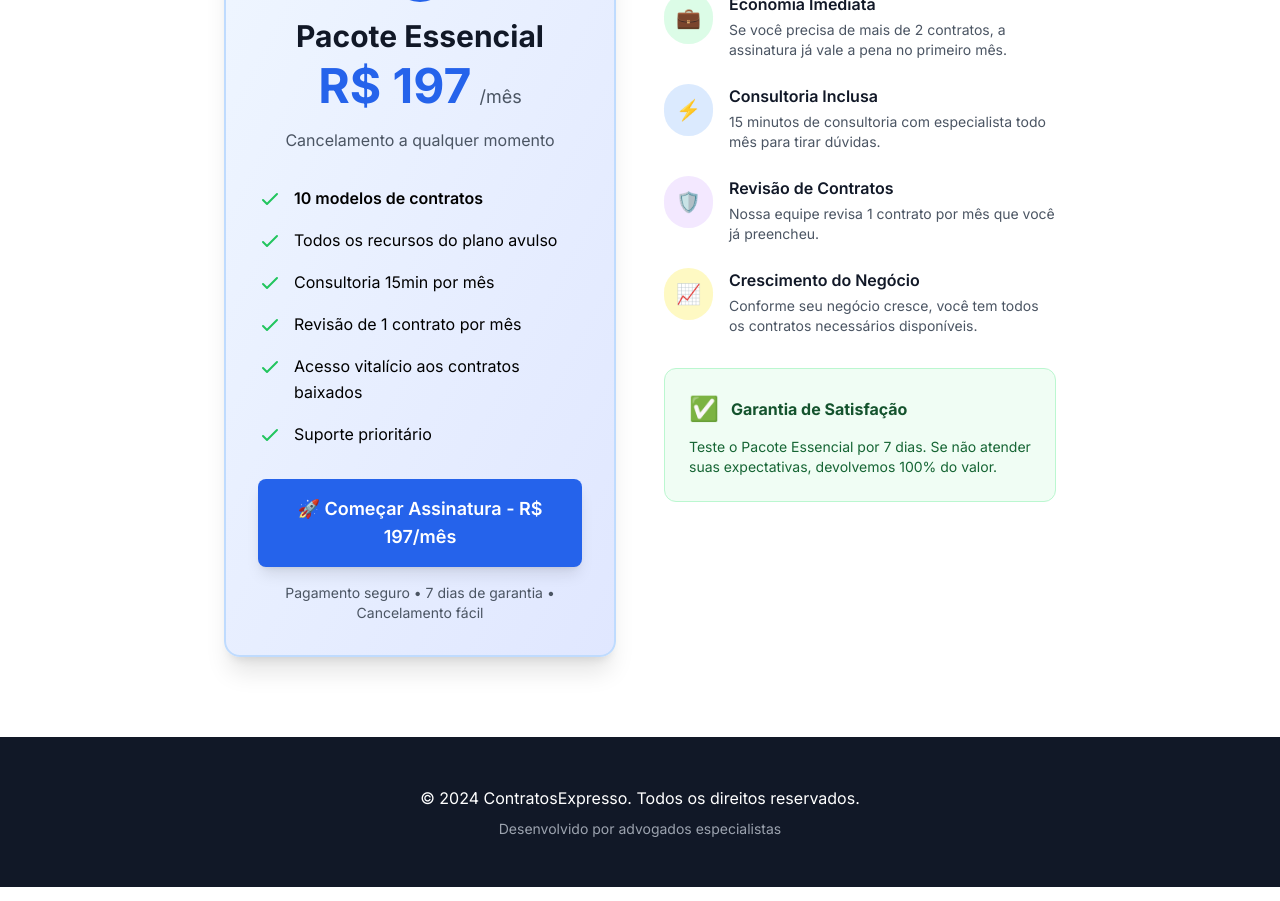
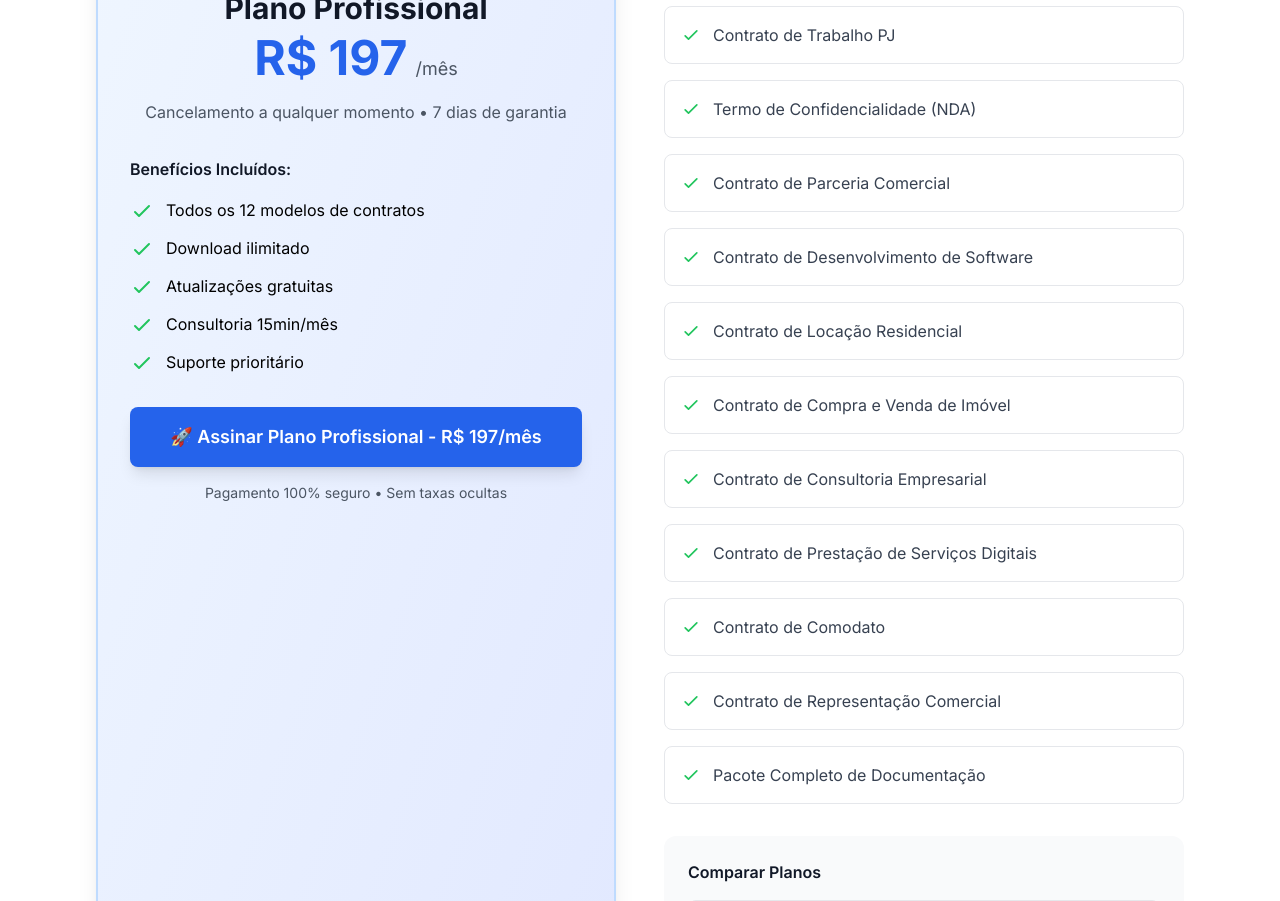
Before and after one commit to mestrereginaldo-site/contratosexpresso-site, a Next.js app: page /assinatura in a window 1280 px wide. Shown: the part 540-1441 px from the top of the page. Built offline with nearby package versions, Linux system fonts and the light colour scheme.

Commit message:
Update page.js

```diff
--- a/app/assinatura/page.js
+++ b/app/assinatura/page.js
@@ -1,7 +1,80 @@
+'use client'
+import { useSearchParams } from 'next/navigation'
 import Header from '../../components/Header'
 import Footer from '../../components/Footer'
+import Link from 'next/link'
+
+const planos = {
+  basico: {
+    nome: 'Plano Básico',
+    preco: 97,
+    descricao: 'Perfeito para profissionais autônomos e pequenos negócios',
+    beneficios: [
+      '5 modelos de contratos essenciais',
+      'Download ilimitado dos contratos',
+      'Atualizações gratuitas',
+      'Suporte por email'
+    ],
+    contratosInclusos: [
+      'Contrato de Prestação de Serviços',
+      'Contrato de Trabalho PJ',
+      'Termo de Confidencialidade (NDA)',
+      'Contrato de Parceria Comercial',
+      'Contrato de Locação Residencial'
+    ]
+  },
+  profissional: {
+    nome: 'Plano Profissional',
+    preco: 197,
+    descricao: 'Ideal para consultores e empresas em crescimento',
+    beneficios: [
+      'Todos os 12 modelos de contratos',
+      'Download ilimitado',
+      'Atualizações gratuitas',
+      'Consultoria 15min/mês',
+      'Suporte prioritário'
+    ],
+    contratosInclusos: [
+      'Contrato de Prestação de Serviços',
+      'Contrato de Trabalho PJ',
+      'Termo de Confidencialidade (NDA)',
+      'Contrato de Parceria Comercial',
+      'Contrato de Desenvolvimento de Software',
+      'Contrato de Locação Residencial',
+      'Contrato de Compra e Venda de Imóvel',
+      'Contrato de Consultoria Empresarial',
+      'Contrato de Prestação de Serviços Digitais',
+      'Contrato de Comodato',
+      'Contrato de Representação Comercial',
+      'Pacote Completo de Documentação'
+    ]
+  },
+  empresarial: {
+    nome: 'Plano Empresarial',
+    preco: 497,
+    descricao: 'Solução completa para empresas',
+    beneficios: [
+      'Todos os modelos de contratos + novos lançamentos',
+      'Download ilimitado para múltiplos usuários',
+      'Atualizações gratuitas',
+      'Consultoria 1h/mês',
+      'Suporte prioritário 24/7',
+      'Personalização de contratos'
+    ],
+    contratosInclusos: [
+      'Todos os 12 contratos profissionais',
+      'Novos contratos mensalmente',
+      'Contratos setoriais específicos',
+      'Modelos personalizados sob demanda'
+    ]
+  }
+}
 
 export default function Assinatura() {
+  const searchParams = useSearchParams()
+  const planoKey = searchParams.get('plano') || 'profissional'
+  const plano = planos[planoKey] || planos.profissional
+
   return (
     <main>
       <Header />
@@ -9,17 +82,17 @@ export default function Assinatura() {
       <section className="bg-gradient-to-br from-blue-600 to-blue-800 text-white py-12 md:py-20">
         <div className="max-w-7xl mx-auto px-4 sm:px-6 lg:px-8 text-center">
           <h1 className="text-3xl md:text-4xl lg:text-5xl font-bold mb-4 md:mb-6">
-            🎉 Assinatura Pacote Essencial
+            🎉 {plano.nome}
           </h1>
           <p className="text-lg md:text-xl text-blue-100 max-w-3xl mx-auto">
-            Acesso completo a todos os nossos modelos de contrato + benefícios exclusivos
+            {plano.descricao}
           </p>
         </div>
       </section>
 
       <section className="py-12 md:py-20 bg-white">
-        <div className="max-w-4xl mx-auto px-4 sm:px-6 lg:px-8">
-          <div className="grid md:grid-cols-2 gap-8 md:gap-12 items-start">
+        <div className="max-w-6xl mx-auto px-4 sm:px-6 lg:px-8">
+          <div className="grid lg:grid-cols-2 gap-12">
 
             {/* Card de Assinatura */}
             <div className="bg-gradient-to-br from-blue-50 to-indigo-100 rounded-2xl shadow-xl border-2 border-blue-200 p-8">
@@ -28,129 +101,95 @@ export default function Assinatura() {
                   <span className="text-2xl font-bold">🎯</span>
                 </div>
                 <h2 className="text-2xl md:text-3xl font-bold text-gray-900 mb-2">
-                  Pacote Essencial
+                  {plano.nome}
                 </h2>
                 <div className="mb-4">
-                  <span className="text-4xl md:text-5xl font-bold text-blue-600">R$ 197</span>
+                  <span className="text-4xl md:text-5xl font-bold text-blue-600">R$ {plano.preco}</span>
                   <span className="text-gray-600 ml-2 text-lg">/mês</span>
                 </div>
                 <p className="text-gray-600">
-                  Cancelamento a qualquer momento
+                  Cancelamento a qualquer momento • 7 dias de garantia
                 </p>
               </div>
 
-              <ul className="space-y-4 mb-8">
-                <li className="flex items-start">
+              <div className="mb-8">
+                <h3 className="font-semibold text-gray-900 mb-4">Benefícios Incluídos:</h3>
+                <ul className="space-y-3">
+                  {plano.beneficios.map((beneficio, index) => (
+                    <li key={index} className="flex items-start">
                       <svg className="w-6 h-6 text-green-500 mr-3 mt-0.5 flex-shrink-0" fill="none" stroke="currentColor" viewBox="0 0 24 24">
                         <path strokeLinecap="round" strokeLinejoin="round" strokeWidth={2} d="M5 13l4 4L19 7" />
                       </svg>
-                  <span className="font-semibold">10 modelos de contratos</span>
+                      <span>{beneficio}</span>
                     </li>
-                <li className="flex items-start">
-                  <svg className="w-6 h-6 text-green-500 mr-3 mt-0.5 flex-shrink-0" fill="none" stroke="currentColor" viewBox="0 0 24 24">
-                    <path strokeLinecap="round" strokeLinejoin="round" strokeWidth={2} d="M5 13l4 4L19 7" />
-                  </svg>
-                  <span>Todos os recursos do plano avulso</span>
-                </li>
-                <li className="flex items-start">
-                  <svg className="w-6 h-6 text-green-500 mr-3 mt-0.5 flex-shrink-0" fill="none" stroke="currentColor" viewBox="0 0 24 24">
-                    <path strokeLinecap="round" strokeLinejoin="round" strokeWidth={2} d="M5 13l4 4L19 7" />
-                  </svg>
-                  <span>Consultoria 15min por mês</span>
-                </li>
-                <li className="flex items-start">
-                  <svg className="w-6 h-6 text-green-500 mr-3 mt-0.5 flex-shrink-0" fill="none" stroke="currentColor" viewBox="0 0 24 24">
-                    <path strokeLinecap="round" strokeLinejoin="round" strokeWidth={2} d="M5 13l4 4L19 7" />
-                  </svg>
-                  <span>Revisão de 1 contrato por mês</span>
-                </li>
-                <li className="flex items-start">
-                  <svg className="w-6 h-6 text-green-500 mr-3 mt-0.5 flex-shrink-0" fill="none" stroke="currentColor" viewBox="0 0 24 24">
-                    <path strokeLinecap="round" strokeLinejoin="round" strokeWidth={2} d="M5 13l4 4L19 7" />
-                  </svg>
-                  <span>Acesso vitalício aos contratos baixados</span>
-                </li>
-                <li className="flex items-start">
-                  <svg className="w-6 h-6 text-green-500 mr-3 mt-0.5 flex-shrink-0" fill="none" stroke="currentColor" viewBox="0 0 24 24">
-                    <path strokeLinecap="round" strokeLinejoin="round" strokeWidth={2} d="M5 13l4 4L19 7" />
-                  </svg>
-                  <span>Suporte prioritário</span>
-                </li>
+                  ))}
                 </ul>
+              </div>
 
               <button className="w-full bg-blue-600 text-white py-4 px-6 rounded-lg hover:bg-blue-700 transition-colors font-semibold text-lg shadow-lg mb-4">
-                🚀 Começar Assinatura - R$ 197/mês
+                🚀 Assinar {plano.nome} - R$ {plano.preco}/mês
               </button>
 
               <p className="text-center text-sm text-gray-600">
-                Pagamento seguro • 7 dias de garantia • Cancelamento fácil
+                Pagamento 100% seguro • Sem taxas ocultas
               </p>
             </div>
 
-            {/* Benefícios Adicionais */}
+            {/* Detalhes do Plano */}
             <div>
               <h3 className="text-2xl font-bold text-gray-900 mb-6">
-                Por que assinar o Pacote Essencial?
+                Contratos Incluídos
               </h3>
 
-              <div className="space-y-6">
-                <div className="flex items-start">
-                  <div className="bg-green-100 p-3 rounded-full mr-4">
-                    <span className="text-green-600 text-xl">💼</span>
+              <div className="grid gap-4 mb-8">
+                {plano.contratosInclusos.map((contrato, index) => (
+                  <div key={index} className="flex items-center p-4 bg-white border border-gray-200 rounded-lg">
+                    <svg className="w-5 h-5 text-green-500 mr-3 flex-shrink-0" fill="none" stroke="currentColor" viewBox="0 0 24 24">
+                      <path strokeLinecap="round" strokeLinejoin="round" strokeWidth={2} d="M5 13l4 4L19 7" />
+                    </svg>
+                    <span className="text-gray-700">{contrato}</span>
                   </div>
-                  <div>
-                    <h4 className="font-semibold text-gray-900 mb-1">Economia Imediata</h4>
-                    <p className="text-gray-600 text-sm">
-                      Se você precisa de mais de 2 contratos, a assinatura já vale a pena no primeiro mês.
-                    </p>
-                  </div>
+                ))}
               </div>
 
-                <div className="flex items-start">
-                  <div className="bg-blue-100 p-3 rounded-full mr-4">
-                    <span className="text-blue-600 text-xl">⚡</span>
+              {/* Comparação de Planos */}
+              <div className="bg-gray-50 rounded-xl p-6">
+                <h4 className="font-semibold text-gray-900 mb-4">Comparar Planos</h4>
+                <div className="space-y-3">
+                  {Object.entries(planos).map(([key, plan]) => (
+                    <Link
+                      key={key}
+                      href={`/assinatura?plano=${key}`}
+                      className={`block border rounded-lg p-4 transition-all ${
+                        planoKey === key
+                          ? 'border-blue-600 bg-blue-50'
+                          : 'border-gray-200 hover:border-blue-400'
+                      }`}
+                    >
+                      <div className="flex justify-between items-center">
+                        <div>
+                          <h5 className="font-semibold text-gray-900">{plan.nome}</h5>
+                          <p className="text-gray-600 text-sm">R$ {plan.preco}/mês</p>
                         </div>
-                  <div>
-                    <h4 className="font-semibold text-gray-900 mb-1">Consultoria Inclusa</h4>
-                    <p className="text-gray-600 text-sm">
-                      15 minutos de consultoria com especialista todo mês para tirar dúvidas.
-                    </p>
+                        {planoKey === key && (
+                          <span className="bg-blue-600 text-white px-3 py-1 rounded-full text-sm">
+                            Selecionado
+                          </span>
+                        )}
                       </div>
-                </div>
-
-                <div className="flex items-start">
-                  <div className="bg-purple-100 p-3 rounded-full mr-4">
-                    <span className="text-purple-600 text-xl">🛡️</span>
-                  </div>
-                  <div>
-                    <h4 className="font-semibold text-gray-900 mb-1">Revisão de Contratos</h4>
-                    <p className="text-gray-600 text-sm">
-                      Nossa equipe revisa 1 contrato por mês que você já preencheu.
-                    </p>
-                  </div>
-                </div>
-
-                <div className="flex items-start">
-                  <div className="bg-yellow-100 p-3 rounded-full mr-4">
-                    <span className="text-yellow-600 text-xl">📈</span>
-                  </div>
-                  <div>
-                    <h4 className="font-semibold text-gray-900 mb-1">Crescimento do Negócio</h4>
-                    <p className="text-gray-600 text-sm">
-                      Conforme seu negócio cresce, você tem todos os contratos necessários disponíveis.
-                    </p>
-                  </div>
+                    </Link>
+                  ))}
                 </div>
               </div>
 
               {/* Garantia */}
-              <div className="mt-8 bg-green-50 border border-green-200 rounded-xl p-6">
+              <div className="mt-6 bg-green-50 border border-green-200 rounded-xl p-6">
                 <div className="flex items-center mb-3">
                   <span className="text-2xl mr-3">✅</span>
-                  <h4 className="font-bold text-green-900">Garantia de Satisfação</h4>
+                  <h4 className="font-bold text-green-900">Garantia de 7 Dias</h4>
                 </div>
                 <p className="text-green-800 text-sm">
-                  Teste o Pacote Essencial por 7 dias. Se não atender suas expectativas, devolvemos 100% do valor.
+                  Teste qualquer plano por 7 dias. Se não atender suas expectativas, devolvemos 100% do valor.
                 </p>
               </div>
             </div>
```
Lines whose indentation alone changed are shown as unchanged.
